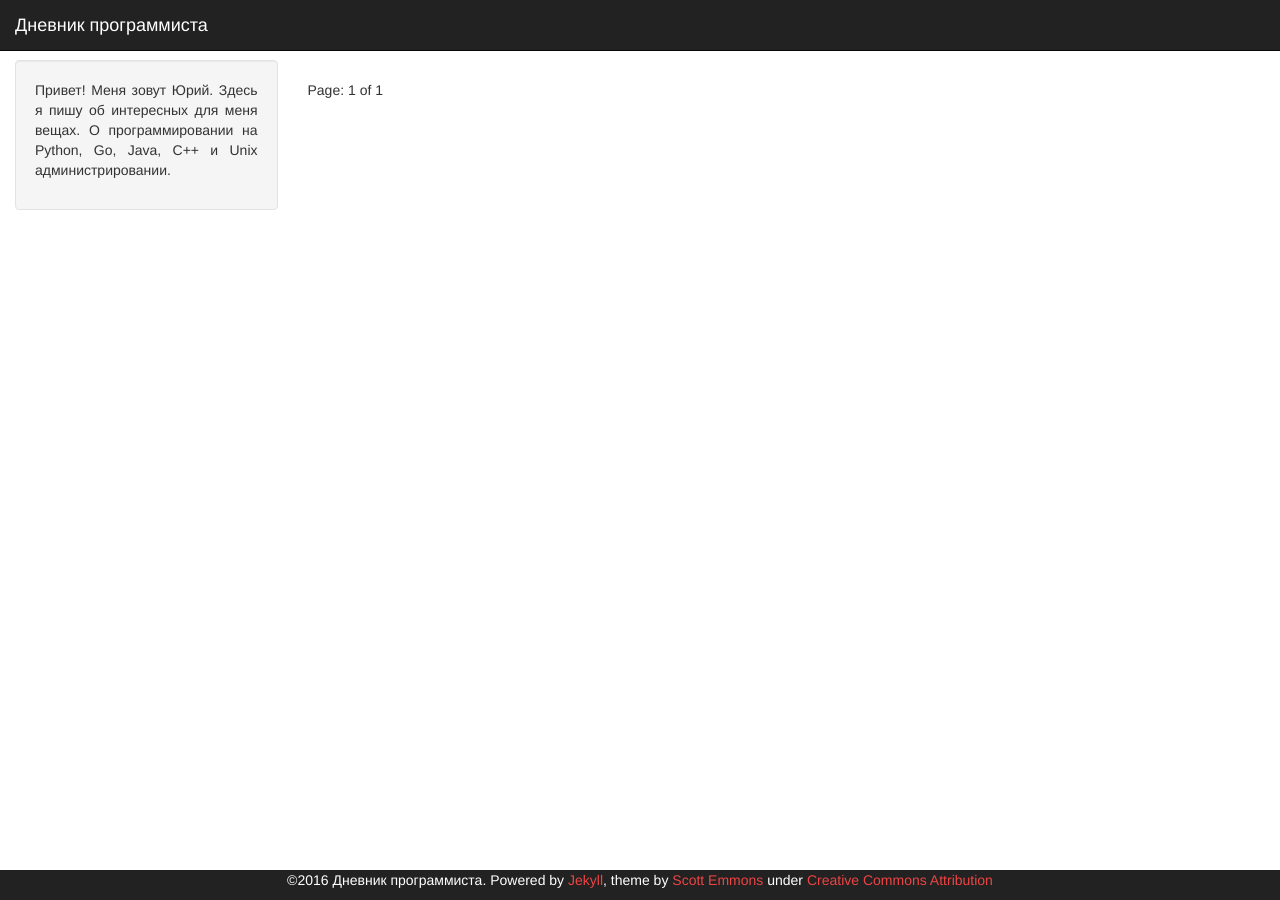
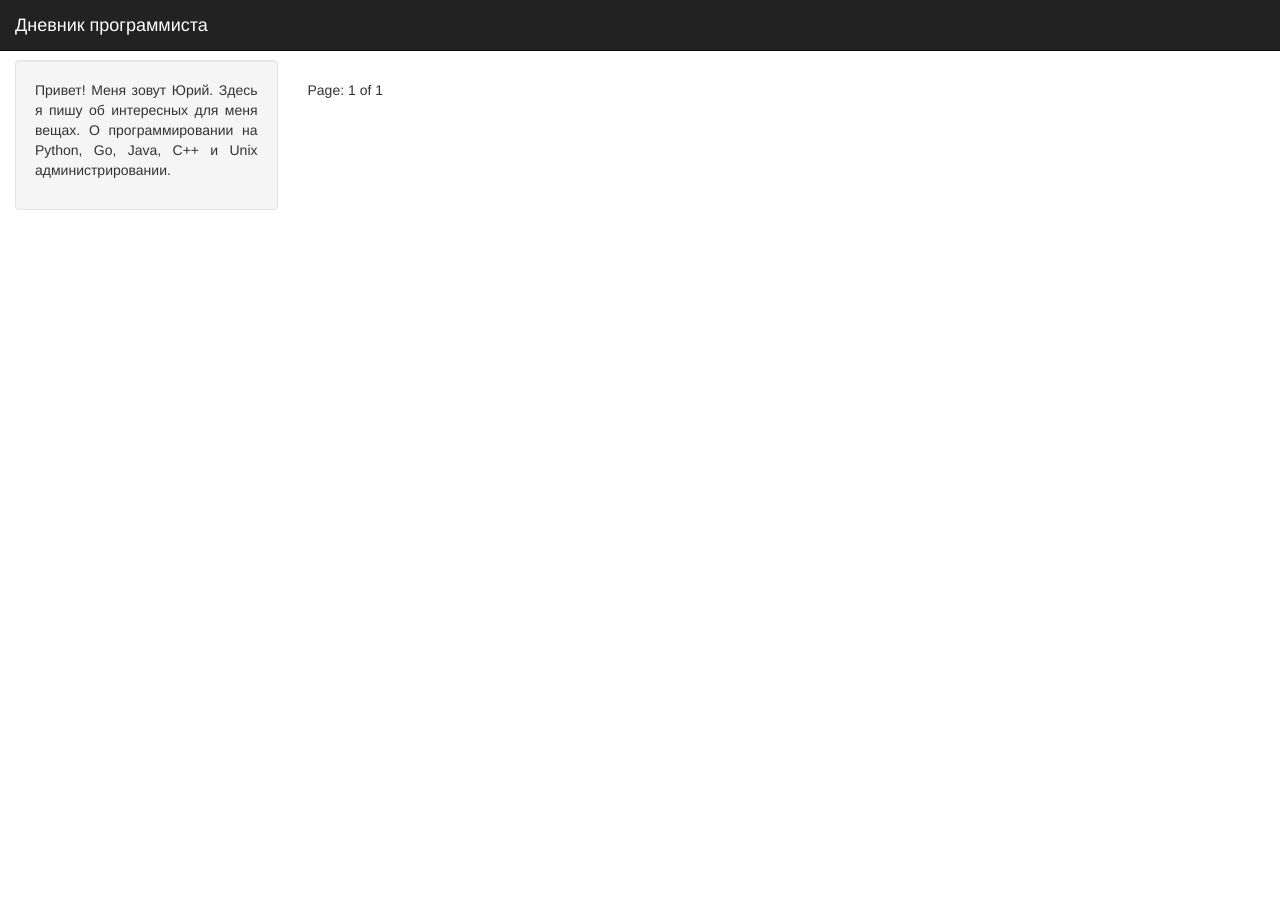
Before and after one commit to Randomazer/randomazer.github.com, a Jekyll site: the page built from index.html, in a window 1280 px wide. Built offline with Jekyll 4.4.1, drawn with Linux system fonts in a browser that asks for light colours; the list of posts is cut into pages by our own code.

Commit message:
Update footer.html

```diff
--- a/_includes/footer.html
+++ b/_includes/footer.html
@@ -1,10 +1,10 @@
 <div class="container-fluid">
     <div class="row-fluid">
-        <div class="span12 footer navbar-inverse navbar-fixed-bottom">
-            <p class="copyright">&copy;{{ site.time | date: '%Y' }} {{ site.name }}. Powered by <a href="http://jekyllrb.com">Jekyll</a>, theme by <a href="https://github.com/scotte/jekyll-clean">Scott Emmons</a>
-            under
-            <a href="http://creativecommons.org/licenses/by/4.0/">Creative Commons Attribution</a></p>
-        </div>
+        <!--<div class="span12 footer navbar-inverse navbar-fixed-bottom">-->
+        <!--    <p class="copyright">&copy;{{ site.time | date: '%Y' }} {{ site.name }}. Powered by <a href="http://jekyllrb.com">Jekyll</a>, theme by <a href="https://github.com/scotte/jekyll-clean">Scott Emmons</a>-->
+        <!--    under-->
+        <!--    <a href="http://creativecommons.org/licenses/by/4.0/">Creative Commons Attribution</a></p>-->
+        <!--</div>-->
     </div>
 </div>
 
```
